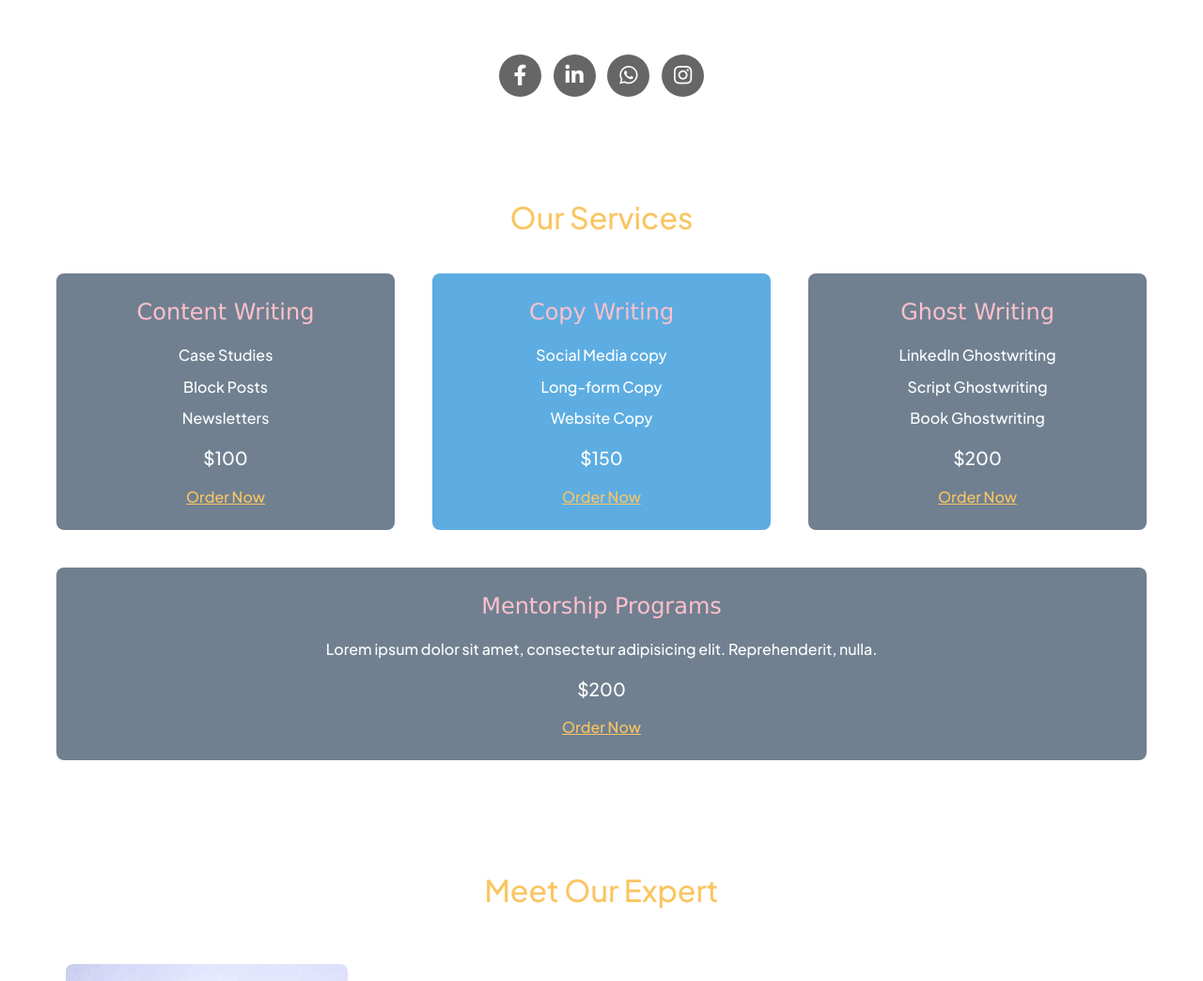
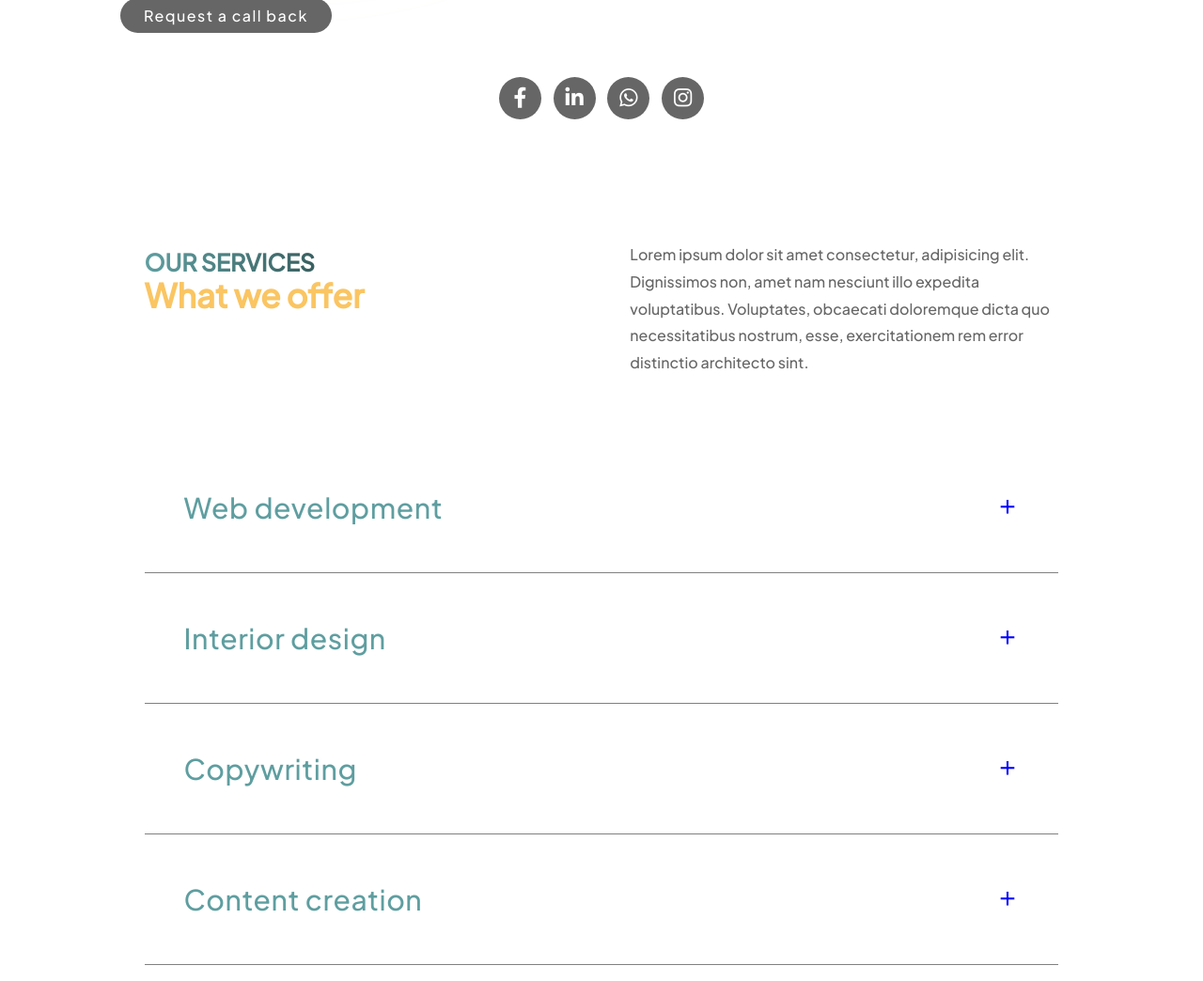
Before and after one commit to JeromeKERICH/LucyKariuki, a PHP site: page /abot.html in a window 1280 px wide. Shown: the part 569-1613 px from the top of the page at 94% size. Run offline with PHP 8.4, Linux system fonts and the light colour scheme.

Commit message:
About commits

```diff
--- a/abot.html
+++ b/abot.html
@@ -7,6 +7,7 @@
     <link rel="stylesheet" href="about.css">
     <link rel="stylesheet" href="https://cdn.jsdelivr.net/npm/swiper@11/swiper-bundle.min.css"/>
     <link rel="stylesheet" href="https://cdnjs.cloudflare.com/ajax/libs/font-awesome/6.0.0-beta3/css/all.min.css">
+    <link rel="stylesheet" href="https://cdnjs.cloudflare.com/ajax/libs/remixicon/4.2.0/remixicon.css">
 </head>
 <body>
     <div class="navbar">
@@ -32,8 +33,16 @@
             </div>
             <div class="content">
                 <div class="article">
-                    <h3>Lorem ipsum dolor sit amet consectetur</h3>
-                    <p>Lorem ipsum dolor sit amet consectetur adipisicing elit. Pariatur vitae earum ex amet eos officiis eligendi odit nisi placeat aliquid reprehenderit perspiciatis dolor ratione odio doloremque, sint minima! Assumenda, nam?</p>
+                    <h3><strong>Our Story: </strong>From Challenge to Empowerment</h3>
+                    <p>Thriving Moms’ Space was born from a personal journey of transformation and empowerment.
+
+                        Our Founder, <a href="#">Lucy Kariuki</a>, faced a common dilemma shared by many young moms. Fresh out of university and a new mom to a beautiful girl, Lucy found herself at a crossroads. Her career aspirations seemed at odds with her desire to be present for her child’s early years.
+
+                        Determined to find a solution, Lucy explores opportunities that would allow her to earn income without sacrificing time with her daughter.
+                        <a href="#">Read More</a>
+                        </p>
+
+
                     <div class="button">
                         <a href="#">Request a call back</a>
                     </div>
@@ -55,84 +64,68 @@
 
   <!--service section-->
 
-  <section class="service">
-    <div class="service-heading">
-        <h2>Our Services</h2>
+  <div class="service_con">
+    <div class="service_wrapper">
+        <div class="service_cont">
+            <div>
+                <p class="title">Our Services</p>
+                <h3>What we offer</h3>
             </div>
-    <div class="service-section">
-        <div class="service-box box1">
-            <h3>Content Writing</h3>
-            <ul>
-                <li>Case Studies</li>
-                <li>Block Posts</li>
-                <li>Newsletters</li>
+            <span id="greyback"></span>
+            <p>Lorem ipsum dolor sit amet consectetur, adipisicing elit. Dignissimos non, amet nam nesciunt illo expedita voluptatibus. Voluptates, obcaecati doloremque dicta quo necessitatibus nostrum, esse, exercitationem rem error distinctio architecto sint.</p>
+        </div>
+        <div class="service_content">
+            <div class="services">
+                <div class="service_heading">
+                    <h2>Web development</h2>
+                    <i class="ri-add-line"></i>
+                </div>
+                <ul class="service_list">
+                    <li>Responsive Design</li>
+                    <li>E-commerce Development</li>
+                    <li>SEO Optimization</li>
+                    <li>Website Maintenance</li>
                 </ul>
-            <p class="price">$100</p>
-            <a href="#" class="btn1">Order Now</a>
             </div>
-        <div class="service-box box2">
-            <h3>Copy Writing</h3>
-            <ul>
-                <li>Social Media copy</li>
-                <li>Long-form Copy</li>
-                <li>Website Copy</li>
+            <div class="services">
+                <div class="service_heading">
+                    <h2>Interior design</h2>
+                    <i class="ri-add-line"></i>
+                </div>
+                <ul class="service_list">
+                    <li>Space Planning</li>
+                    <li>3D Rendering</li>
+                    <li>Furniture Selection</li>
+                    <li>Color Consultation</li>
                 </ul>
-            <p class="price">$150</p>
-            <a href="#" class="btn1">Order Now</a>
             </div>
-        <div class="service-box box3">
-            <h3>Ghost Writing</h3>
-            <ul>
-                <li>LinkedIn Ghostwriting</li>
-                <li>Script Ghostwriting</li>
-                <li>Book Ghostwriting</li>
+            <div class="services">
+                <div class="service_heading">
+                    <h2>Copywriting</h2>
+                    <i class="ri-add-line"></i>
+                </div>
+                <ul class="service_list">
+                    <li>SEO Copywriting</li>
+                    <li>Blog Posts</li>
+                    <li>Product Descriptions</li>
+                    <li>Technical Writing</li>
                 </ul>
-            <p class="price">$200</p>
-            <a href="#" class="btn1">Order Now</a>
             </div>
-
-
-        <div class="service-box box3">
-            <h3>Mentorship Programs</h3>
-           <p>Lorem ipsum dolor sit amet, consectetur adipisicing elit. Reprehenderit, nulla.</p>
-            <p class="price">$200</p>
-            <a href="#" class="btn1">Order Now</a>
+            <div class="services">
+                <div class="service_heading">
+                    <h2>Content creation</h2>
+                    <i class="ri-add-line"></i>
+                </div>
+                <ul class="service_list">
+                    <li>Social Media Content</li>
+                    <li>Video Production</li>
+                    <li>Graphic Design</li>
+                    <li>Podcast Creation</li>
+                </ul>
             </div>
         </div>
-</section>
-
-
-<!--team section-->
-
-<section class="team">
-    <div class="team-heading">
-        <h2>Meet Our Expert</h2>
-    </div>
-    <div class="team-member">
-        <div class="team-image">
-            <img src="images/lucy-min.jpg" alt="Team Member">
-        </div>
-
-        <div class="team-bio">
-            <h3>Lucy Kariuki</h3>
-            <p>Lorem ipsum dolor sit amet consectetur adipisicing elit. Dolores maxime similique explicabo pariatur rem excepturi enim, fugiat eaque optio accusamus cumque praesentium perspiciatis dolorem dolorum mollitia. Sequi laborum alias nihil maiores libero aperiam dolore adipisci dignissimos vel possimus. Quaerat maiores deleniti asperiores repudiandae quidem voluptatibus animi nostrum assumenda hic dolorum!</p>
-
-            <!-- Social Media Links -->
-            <div class="social-media">
-                <a href="https://twitter.com" target="_blank">
-                    <i class="fab fa-twitter"></i>
-                </a>
-                <a href="https://linkedin.com" target="_blank">
-                    <i class="fab fa-linkedin-in"></i>
-                </a>
-                <a href="https://facebook.com" target="_blank">
-                    <i class="fab fa-facebook-f"></i>
-                </a>
     </div>
 </div>
-
-    </div>
-</section>
 
 
 <!--footer-->
@@ -161,7 +154,9 @@
 </footer>
 
 
-    <script src="script.js"></script>
+    <script src="script.js">
+
+    </script>
 
 </body>
 </html>
--- a/about.css
+++ b/about.css
@@ -190,7 +190,7 @@ ul {
         transition: all 0.3s ease-in-out;
         height: 0;
         overflow: hidden;
-        background-color: var(--c-pink);
+        background-color: var(--c-light);
         justify-content: center;
     }
 
@@ -285,10 +285,21 @@ ul {
     font-weight: 200;
 }
 
+.content .article h3 strong {
+    color: cadetblue;
+    font-size: 30px;
+    font-style: italic;
+}
+
 .content .article p{
     margin-top: 20px;
     font-size: 17px;
     color: var(--c-body);
+}
+
+.content .article p a {
+    font-size: 20px;
+    text-decoration: underline;
 }
 
 .content .article .button {
@@ -351,6 +362,19 @@ ul {
         margin: auto;
     }
 
+    .content .article h3 {
+        text-align: justify;
+        font-size: 20px;
+    }
+
+    .content .article h3 strong {
+        font-size: 25px;
+    }
+
+    .content .article p {
+        text-align: justify;
+    }
+
     .image-section {
         float: none;
         width: 100%;
@@ -371,180 +395,170 @@ ul {
 
 /*service*/
 
-.service {
-    width: 100%;
-    padding: 50px;
+#greyback {
+    position: absolute;
+    top: -5px;
+    left: 0;
+    height: 500px;
+    width: 650px;
+    background-color: antiquewhite;
+    border-radius: 50%;
+    filter: blur(60px);
+    z-index: -1;
+    opacity: 0.1;
 }
 
-.service-heading h2 {
-    text-align: center;
-    margin-bottom: 20px;
-    font-size: 2em;
-    color: var(--c-brand);
-    font-weight: 300;
+
+.service_con {
+    width: 100%;
+    display: flex;
+    justify-content: space-between;
+    gap: 30px;
+    padding: 20px 12%;
+    margin-top: 50px;
 }
 
-.service-section {
+
+.service_wrapper .service_cont {
     display: flex;
-    flex-wrap: wrap;
-    justify-content: center;
-    gap: 20px;
-}
-
-.service-box {
-    padding: 20px;
-    margin: 10px;
-    text-align: center;
-    border-radius: 8px;
-    color: white;
-    transition: transform 0.3s ease, box-shadow 0.3s ease;
+    gap: 10px;
     width: 100%;
 }
 
-.service-box:hover {
-    background-color: var(--c-dark);
-    transition: 1s;
+.service_wrapper .service_cont div {
+    width: 100%;
 }
 
-.service-box h3 {
-    margin-bottom: 10px;
-    font-size: 1.5em;
-    color: var(--c-pink);
-    font-weight: 200;
-    font-family: 'Lucida Sans', 'Lucida Sans Regular', 'Lucida Grande', 'Lucida Sans Unicode', Geneva, Verdana, sans-serif;
+.service_wrapper .service_cont .title {
+    font-size: 25px;
+    text-transform: uppercase;
+    background: linear-gradient(90deg, cadetblue 0%, black 100%);
+    -webkit-background-clip: text;
+    -webkit-text-fill-color: transparent;
+    background-clip: text;
+    font-weight: 600;
 }
 
-.service-box ul {
-   list-style: none;
-    padding: 0;
+.service_wrapper .service_cont h3 {
+    font-size: 35px;
+    color: var(--c-brand);
+    line-height: 5px;
+    width: 100%;
+}
+
+.service_wrapper .service_cont p {
+    width: 90%;
+    color: var(--c-body);
     margin: 10px 0;
 }
 
-.service-box ul li {
-    margin-bottom: 5px;
+
+.service_content {
+    display: flex;
+    flex-direction: column;
+    width: 100%;
+    margin-top: 60px;
 }
 
-.price {
-    font-size: 1.2em;
-    margin: 10px 0;
+.service_content .services {
+    display: flex;
+    flex-direction: column;
+    width: 100%;
 }
 
-.btn1 {
-    text-decoration: underline;
-    transition: background-color 0.3s ease, color 0.3s ease;
-
+.service_content .services .service_heading {
+    display: flex;
+    justify-content: space-between;
+    align-items: center;
+    padding: 42px;
+    border-bottom: 0.2px solid grey;
+    transition: 1s;
+    position: relative;
 }
 
-/* Different Shades for Background Colors */
-.box1 {
-    background-color: #708090; /* Lighter Blue */
+
+.service_content .services .service_heading h2 {
+    font-size: 30px;
+    color: cadetblue;
+    letter-spacing: 0.6px;
+    font-weight: 500;
 }
 
-.box2 {
-    background-color: #5dade2; /* Lighter Red */
+.service_content .services .service_heading i {
+    font-size: 25px;
+    color: var(--c-blue);
 }
 
-.box3 {
-    background-color: #708090; /* Lighter Green */
+.service_list {
+    display: none;
+    padding-left: 20px;
 }
 
-.box4 {
-    background-color: #708090; /* Yellow */
+/* Show the list when active */
+.service_list.active {
+    display: block;
 }
 
-/* Responsive Layout */
-@media (min-width: 768px) {
-    .service-box {
-        flex: 1 1 calc(33.333% - 20px);
+.service_heading i {
+    cursor: pointer;
+}
+
+
+
+@keyframes slide {
+    0% {
+        transform: translateX(0);
+    }
+
+    100% {
+        transform: translateX(-100%);
     }
 }
 
-@media (min-width: 1024px) {
-    .service-box {
-        flex: 1 1 calc(25% - 20px);
+@media (max-width: 768px) {
+    .service_con {
+        flex-direction: column;
+        padding: 20px 5%;
+    }
+
+    .service_wrapper .service_cont {
+        flex-direction: column;
+        padding: 10px;
+    }
+
+    .service_content {
+        margin-top: 30px;
+    }
+
+    .service_cont p {
+        text-align: center;
+        align-items: center;
+    }
+
+    .service_cont h3 {
+        align-items: center;
+        text-align: center;
+    }
+
+    .service_wrapper .service_cont >p {
+        padding-left: 20px;
+        margin-top: 30px;
+        text-align: justify;
+    }
+
+    .service_heading {
+        padding: 20px;
     }
 }
 
 
-
-/* team section */
-.team {
-    width: 100%;
-    padding: 50px;
+/* Example responsive adjustments */
+@media (max-width: 768px) {
+    .service_content {
+        flex-direction: column;
+    }
 }
 
-.team-heading h2 {
-    text-align: center;
-    font-size: 2em;
-    color: var(--c-brand);
-    margin-bottom: 30px;
-    font-weight: 300;
-}
-
-.team-member {
-    display: flex;
-    flex-direction: column;
-    align-items: center;
-    text-align: center;
-    gap: 10px;
-    padding: 20px;
-}
-
-.team-image img {
-    width: 100%;
-    max-width: 300px;
-    border-radius: 8px;
-}
-
-.team-bio {
-    max-width: 600px;
-}
-
-.team-bio h3 {
-    margin-bottom: 10px;
-    font-size: 1.8em;
-    color: lightseagreen;
-}
-
-.team-bio p {
-    font-size: 1em;
-    color: #666;
-    text-align: justify;
-}
-
-/* Social Media Links Styling */
-.social-media {
-    margin-top: 15px;
-}
-
-.social-media a {
-    margin: 0 10px;
-    color: #333;
-    font-size: 1.5em;
-    transition: color 0.3s ease, transform 0.3s ease;
-}
-
-.social-media a:hover {
-    color: #007bff; /* Change to your preferred color */
-    transform: scale(1.2);
-}
-
-/* Responsive Layout */
-@media (min-width: 768px) {
-    .team-member {
-        flex-direction: row;
-        text-align: left;
-    }
-
-    .team-image {
-        flex: 1;
-    }
-
-    .team-bio {
-        flex: 2;
-        padding-left: 20px;
-    }
-}
 
 
 /*footer*/
--- a/contact.html
+++ b/contact.html
@@ -20,8 +20,8 @@
             <h2>Contact Details</h2>
             <p><strong>Address:</strong> Nairobi County, Kenya</p>
             <p><strong>Phone: </strong> +254 729 442536</p>
-            <p><strong>Email:</strong><a href="#"> Support@thrivingmspace.com</a></p>
-            <p><strong>Chat with us:</strong> <a href="https://wa.link/qah82m" target="_blank">WhatsApp</a></p>
+            <p><strong>Email:</strong><a href="#"> support@thrivingmspace.com</a></p>
+            <p><strong>Chat with us:</strong><a href="https://wa.link/qah82m" target="_blank">WhatsApp</a></p>
         </div>
 
 
--- a/index.html
+++ b/index.html
@@ -26,7 +26,9 @@
     </div>
 
     <div class="hero">
-        <h1>Lorem Ipsum Ipsum; <span>Lorem Ipsum Ipsum</span> </h1>
+        <h1> Empower Your Motherhood Journey with a Thriving Career</h1>
+        <h2>Discover your talents, learn new skills, and build a flexible career when you join our community of empowered moms
+        </h2>
         <div class="btn-container">
             <button class="btn2">Get Started</button>
         </div>
@@ -38,7 +40,7 @@
     </div>
     <div class="about-con" id="about">
         <div class="content">
-            <h3>Lorem Ipsum</h3>
+            <h3>Balancing Motherhood and Personal Growth</h3>
             <p id="text">Lorem ipsum dolor sit amet, consectetur adipiscing elit. Nulla convallis egestas rhoncus. Lorem ipsum dolor, sit amet consectetur adipisicing elit. Temporibus iste doloremque animi unde velit ea suscipit minima veniam sit, quisquam labore inventore magni, quasi totam? Recusandae nesciunt odit non eveniet.
                 Lorem ipsum dolor sit amet consectetur adipisicing elit. Nostrum, quasi veritatis autem obcaecati provident consectetur necessitatibus, laboriosam error repudiandae quas impedit sit officia molestiae a porro, magnam facilis temporibus minus? Temporibus iste doloremque animi unde velit ea suscipit minima veniam sit, quisquam labore inventore magni, quasi totam? Recusandae nesciunt odit non eveniet. Lorem ipsum dolor sit amet consectetur adipisicing elit. Nostrum, quasi veritatis autem obcaecati provident consectetur necessitatibus, laboriosam error repudiandae quas impedit sit officia molestiae a porro, magnam facilis temporibus minus?
             </p>
```
Also changed, not shown: script.js (+29 -20 lines), style.css (+35 -5 lines), images/lucy-min.jpg. Lines whose indentation alone changed are shown as unchanged.
